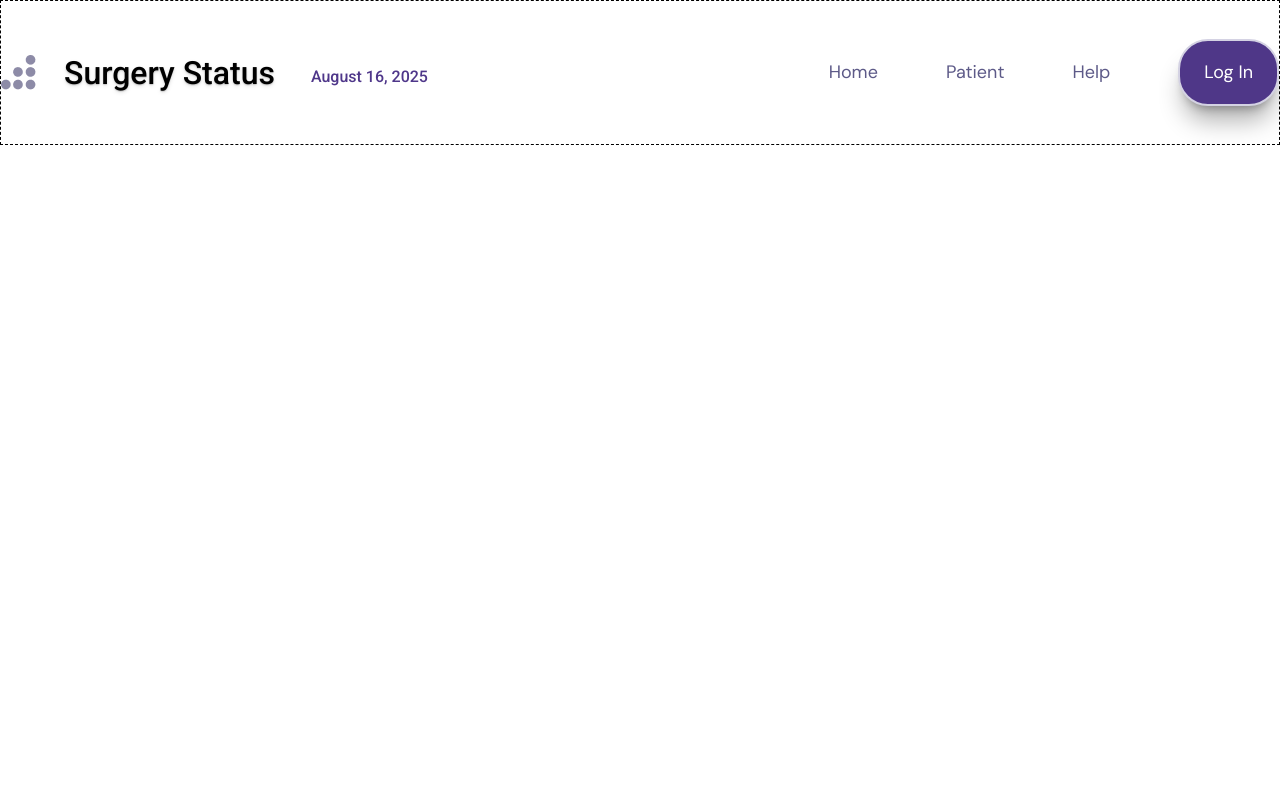
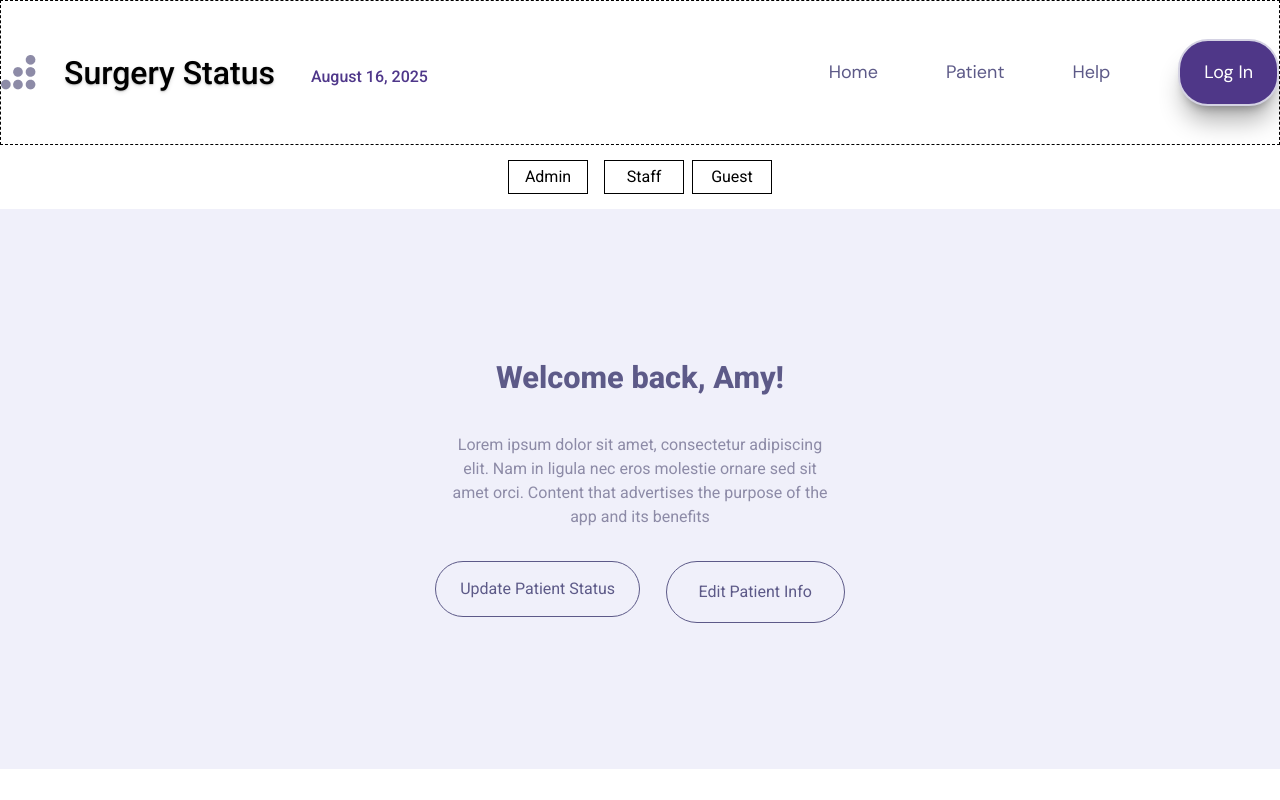
Before and after one commit to chingu-voyages/V56-tier2-team-25, a React (Vite) app: page /admin in a window 1280 px wide. Built offline with nearby package versions, Linux system fonts and the light colour scheme.

Commit message:
add landing pages

```diff
--- a/src/App.jsx
+++ b/src/App.jsx
@@ -1,12 +1,46 @@
-import Header from "./components/Header"
+import Header from "./components/Header";
+import LandingPageAdmin from "./components/Landingpages/LandingPageAdmin";
+import LandingPageGuest from "./components/Landingpages/LandingPageGuest";
+import LandingPageStaff from "./components/Landingpages/LandingPageStaff";
+import { useState } from "react";
 
 const App = () => {
+  const [page, setPage] = useState("admin");
+
   return (
     <>
-      <Header/>
+      <Header />
+      <div className="h-16 flex text-center items-center justify-center">
+        <div
+          className="w-20 mr-2 border-1 p-1 hover:cursor-pointer"
+          onClick={() => {
+            setPage("admin");
+          }}
+        >
+          Admin
+        </div>
+        <div
+          className="w-20 ml-2 border-1 p-1 hover:cursor-pointer"
+          onClick={() => {
+            setPage("staff");
+          }}
+        >
+          Staff
+        </div>
+        <div
+          className="w-20 ml-2 border-1 p-1 hover:cursor-pointer"
+          onClick={() => {
+            setPage("guest");
+          }}
+        >
+          Guest
+        </div>
+      </div>
+      {page === "admin" ? <LandingPageAdmin /> : null}
+      {page === "staff" ? <LandingPageStaff /> : null}
+      {page === "guest" ? <LandingPageGuest /> : null}
+    </>
+  );
+};
 
-    </>
-  )
-}
-
-export default App
+export default App;
--- /dev/null
+++ b/src/components/Landingpages/LandingPageAdmin.jsx
@@ -0,0 +1,24 @@
+import React from "react";
+import { useState } from "react";
+import "./landingpages.css";
+
+const LandingPageAdmin = () => {
+  return (
+    <div className="lp-admin-wrapper">
+      <div className="lp-admin-container">
+        <h1 className="lp-admin-title">Welcome back, Amy!</h1>
+        <p className="lp-admin-desc">
+          Lorem ipsum dolor sit amet, consectetur adipiscing elit. Nam in ligula
+          nec eros molestie ornare sed sit amet orci. Content that advertises
+          the purpose of the app and its benefits
+        </p>
+        <div className="lp-admin-button-div">
+          <div className="lp-admin-button-left">Update Patient Status</div>
+          <div className="lp-admin-button-right">Edit Patient Info</div>
+        </div>
+      </div>
+    </div>
+  );
+};
+
+export default LandingPageAdmin;
--- /dev/null
+++ b/src/components/Landingpages/LandingPageGuest.jsx
@@ -0,0 +1,19 @@
+import React from "react";
+
+const LandingPageGuest = () => {
+  return (
+    <div className="lp-guest-wrapper">
+      <div className="lp-guest-container">
+        <h1 className="lp-guest-title">Welcome, Guest!</h1>
+        <p className="lp-guest-desc">
+          "Your loved one is in trusted heands. As each phase of care unfolds,
+          may you feel comfort in knowing they are surrounded by skill,
+          compassion, and hope."
+        </p>
+        <div className="lp-guest-button">Track Patient Status</div>
+      </div>
+    </div>
+  );
+};
+
+export default LandingPageGuest;
--- /dev/null
+++ b/src/components/Landingpages/LandingPageStaff.jsx
@@ -0,0 +1,29 @@
+import React from "react";
+
+const LandingPageStaff = () => {
+  return (
+    <div className="lp-staff-wrapper">
+      <div className="lp-staff-container">
+        <h1 className="lp-staff-title">
+          "Stay Ahead of the Procedure. Every Detail, One Dashboard."
+        </h1>
+        <p className="lp-staff-desc">
+          Real-time updates. Seamless communication. Designed for surgical
+          efficiency.
+        </p>
+        <h1 className="lp-staff-welcome"> Welcome, Vivian!</h1>
+        <div className="lp-staff-button-div">
+          <div className="lp-staff-button-left">View Today's Schedule</div>
+          <div className="lp-staff-button-center">Critical Alerts</div>
+          <div className="lp-staff-button-right">Update Case Status</div>
+        </div>
+        <div className="lp-staff-button-div2">
+          <div className="lp-staff-button-left">Team Notifications</div>
+          <div className="lp-staff-button-right">Live Case Status</div>
+        </div>
+      </div>
+    </div>
+  );
+};
+
+export default LandingPageStaff;
--- /dev/null
+++ b/src/components/Landingpages/landingpages.css
@@ -0,0 +1,240 @@
+/* ADMIN */
+
+.lp-admin-wrapper {
+  width: 100vw;
+}
+
+.lp-admin-container {
+  width: 100vw;
+  height: 70vh;
+  display: flex;
+  flex-direction: column;
+  align-items: center;
+  text-align: center;
+  justify-content: center;
+  background-color: #f0f0fa;
+}
+
+.lp-admin-title {
+  color: #5d5a88;
+  font-size: 2.4vw;
+  font-weight: 800;
+  margin-bottom: 4vh;
+}
+
+.lp-admin-desc {
+  width: 30vw;
+  color: #8d8ba7;
+  line-height: 3vh;
+}
+
+.lp-admin-button-div {
+  margin-top: 4vh;
+  display: flex;
+}
+
+.lp-admin-button-left {
+  height: 7vh;
+  width: 16vw;
+  display: flex;
+  text-align: center;
+  justify-content: center;
+  align-items: center;
+  padding: 14px;
+  border: solid 1px #5d5a88;
+  border-radius: 50px;
+  color: #5d5a88;
+  margin-right: 1vw;
+}
+
+.lp-admin-button-right {
+  height: 7vh;
+  width: 14vw;
+  display: flex;
+  text-align: center;
+  justify-content: center;
+  align-items: center;
+  padding: 30px;
+  border: solid 1px #5d5a88;
+  border-radius: 50px;
+  color: #5d5a88;
+  margin-left: 1vw;
+}
+
+.lp-admin-button-left:hover {
+  cursor: pointer;
+  background-color: #5d5a88;
+  font-weight: 600;
+  color: white;
+}
+
+.lp-admin-button-right:hover {
+  cursor: pointer;
+  background-color: #5d5a88;
+  font-weight: 600;
+  color: white;
+}
+
+/* STAFF */
+
+.lp-staff-wrapper {
+  width: 100vw;
+}
+
+.lp-staff-container {
+  width: 100vw;
+  height: 70vh;
+  display: flex;
+  flex-direction: column;
+  align-items: center;
+  text-align: center;
+  justify-content: center;
+  background-color: #f0f0fa;
+}
+
+.lp-staff-title {
+  color: #5d5a88;
+  font-size: 1.8vw;
+  font-weight: 600;
+  margin-bottom: 4vh;
+}
+
+.lp-staff-desc {
+  width: 50vw;
+  color: #5d5a88;
+  font-weight: 600;
+  line-height: 3vh;
+}
+
+.lp-staff-welcome {
+  color: #5d5a88;
+  font-size: 1.8vw;
+  font-weight: 600;
+  margin-top: 4vh;
+  margin-bottom: 4vh;
+}
+
+.lp-staff-button-div {
+  margin-top: 4vh;
+  display: flex;
+}
+
+.lp-staff-button-div2 {
+  margin-top: 4vh;
+  display: flex;
+}
+
+.lp-staff-button-left {
+  height: 7vh;
+  width: 16vw;
+  display: flex;
+  text-align: center;
+  justify-content: center;
+  align-items: center;
+  padding: 14px;
+  border: solid 1px #5d5a88;
+  border-radius: 50px;
+  color: #5d5a88;
+  margin-right: 1vw;
+}
+
+.lp-staff-button-center {
+  height: 7vh;
+  width: 16vw;
+  display: flex;
+  text-align: center;
+  justify-content: center;
+  align-items: center;
+  padding: 14px;
+  border: solid 1px #5d5a88;
+  border-radius: 50px;
+  color: #5d5a88;
+  margin-right: 1vw;
+}
+
+.lp-staff-button-right {
+  height: 7vh;
+  width: 14vw;
+  display: flex;
+  text-align: center;
+  justify-content: center;
+  align-items: center;
+  padding: 30px;
+  border: solid 1px #5d5a88;
+  border-radius: 50px;
+  color: #5d5a88;
+  margin-left: 1vw;
+}
+
+.lp-staff-button-left:hover {
+  cursor: pointer;
+  background-color: #5d5a88;
+  font-weight: 600;
+  color: white;
+}
+
+.lp-staff-button-center:hover {
+  cursor: pointer;
+  background-color: #5d5a88;
+  font-weight: 600;
+  color: white;
+}
+
+.lp-staff-button-right:hover {
+  cursor: pointer;
+  background-color: #5d5a88;
+  font-weight: 600;
+  color: white;
+}
+
+/* GUEST */
+
+.lp-guest-wrapper {
+  width: 100vw;
+}
+
+.lp-guest-container {
+  width: 100vw;
+  height: 70vh;
+  display: flex;
+  flex-direction: column;
+  align-items: center;
+  text-align: center;
+  justify-content: center;
+  background-color: #f0f0fa;
+}
+
+.lp-guest-title {
+  color: #5d5a88;
+  font-size: 2.4vw;
+  font-weight: 800;
+  margin-bottom: 4vh;
+}
+
+.lp-guest-desc {
+  width: 30vw;
+  color: #8d8ba7;
+  line-height: 3vh;
+}
+
+.lp-guest-button {
+  height: 7vh;
+  width: 16vw;
+  display: flex;
+  text-align: center;
+  justify-content: center;
+  align-items: center;
+  padding: 14px;
+  border: solid 1px #5d5a88;
+  border-radius: 50px;
+  color: #5d5a88;
+  margin-top: 4vh;
+  margin-right: 1vw;
+}
+
+.lp-guest-button:hover {
+  cursor: pointer;
+  background-color: #5d5a88;
+  font-weight: 600;
+  color: white;
+}
```
